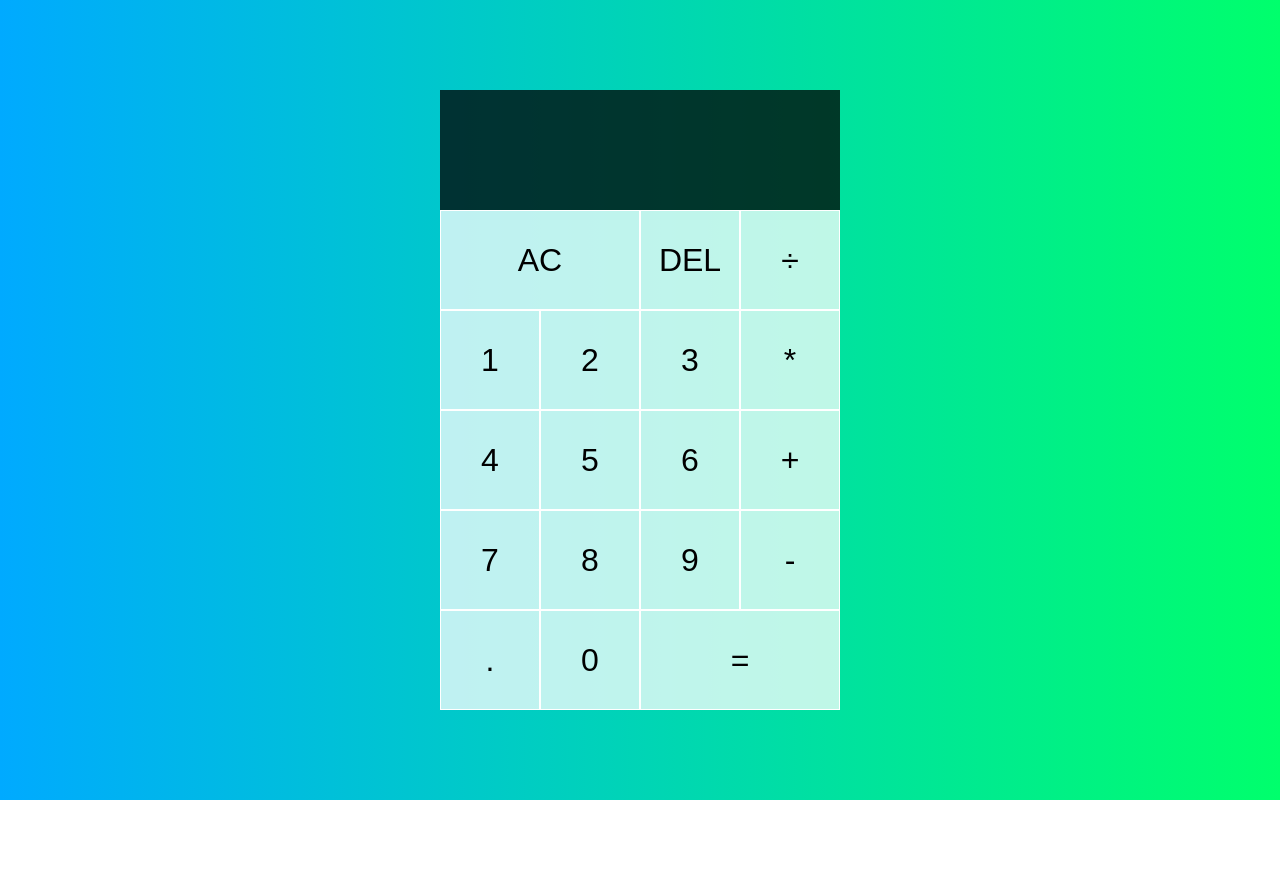
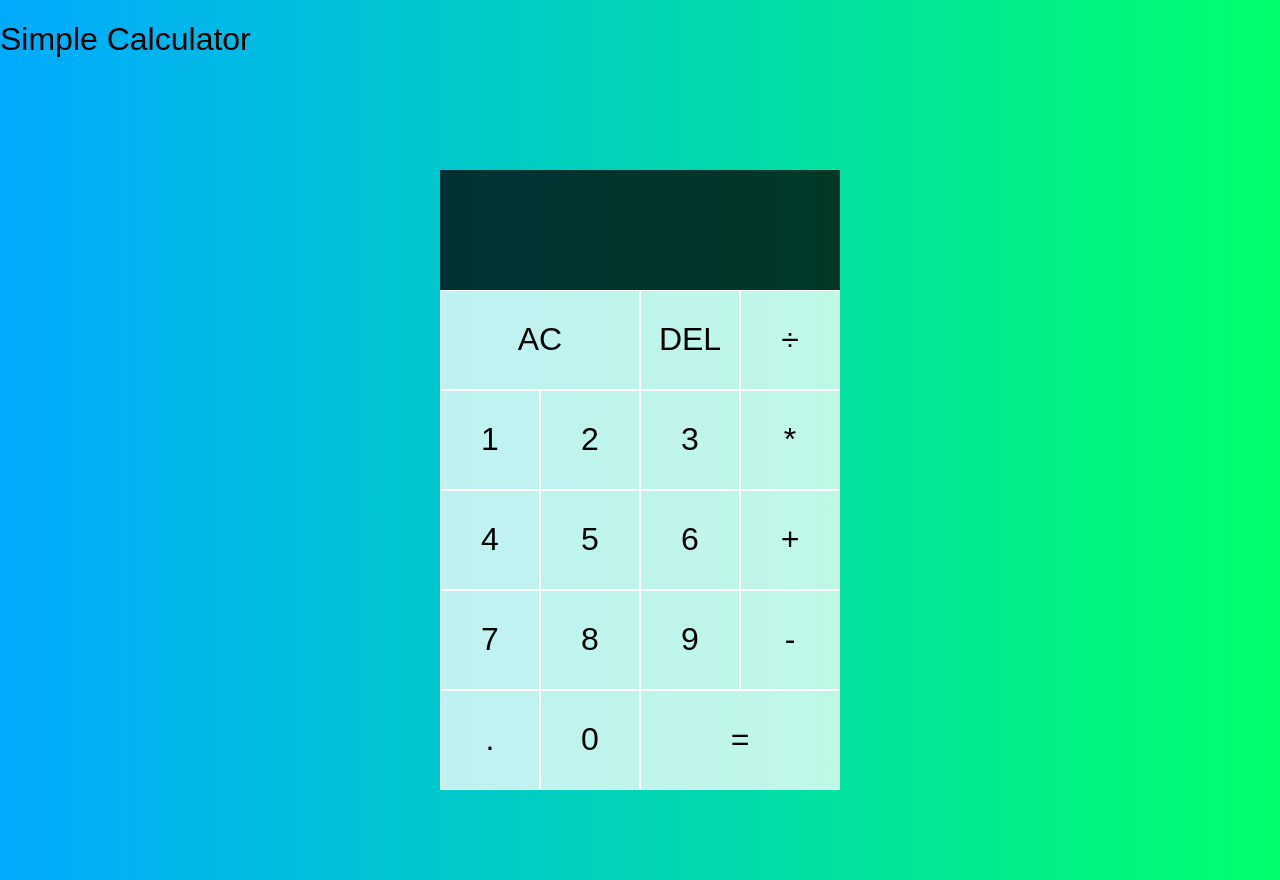
Before and after one commit to DrNikhilV/Projects, a plain HTML site: page Simple Calculator/index.html in a window 1280 px wide. Before the commit the page ends 800 px from the top, so only its background shows below. Drawn offline with Linux system fonts and the light colour scheme.

Commit message:
Update index.html

```diff
--- a/Simple Calculator/index.html
+++ b/Simple Calculator/index.html
@@ -3,11 +3,14 @@
 <head>
     <meta charset="UTF-8">
     <meta name="viewport" content="width=device-width, initial-scale=1.0">
-    <title>Calculator</title>
+    <title>Simple Calculator</title>
     <link href="styles.css" rel="stylesheet">
     <script src="script.js" defer ></script>
 </head>
 <body>
+
+    <h1>Simple Calculator</h1>
+
     <div class="calculator-grid">
         <div class="output">
             <div data-previous-operand class="previous-operand"></div>
```
